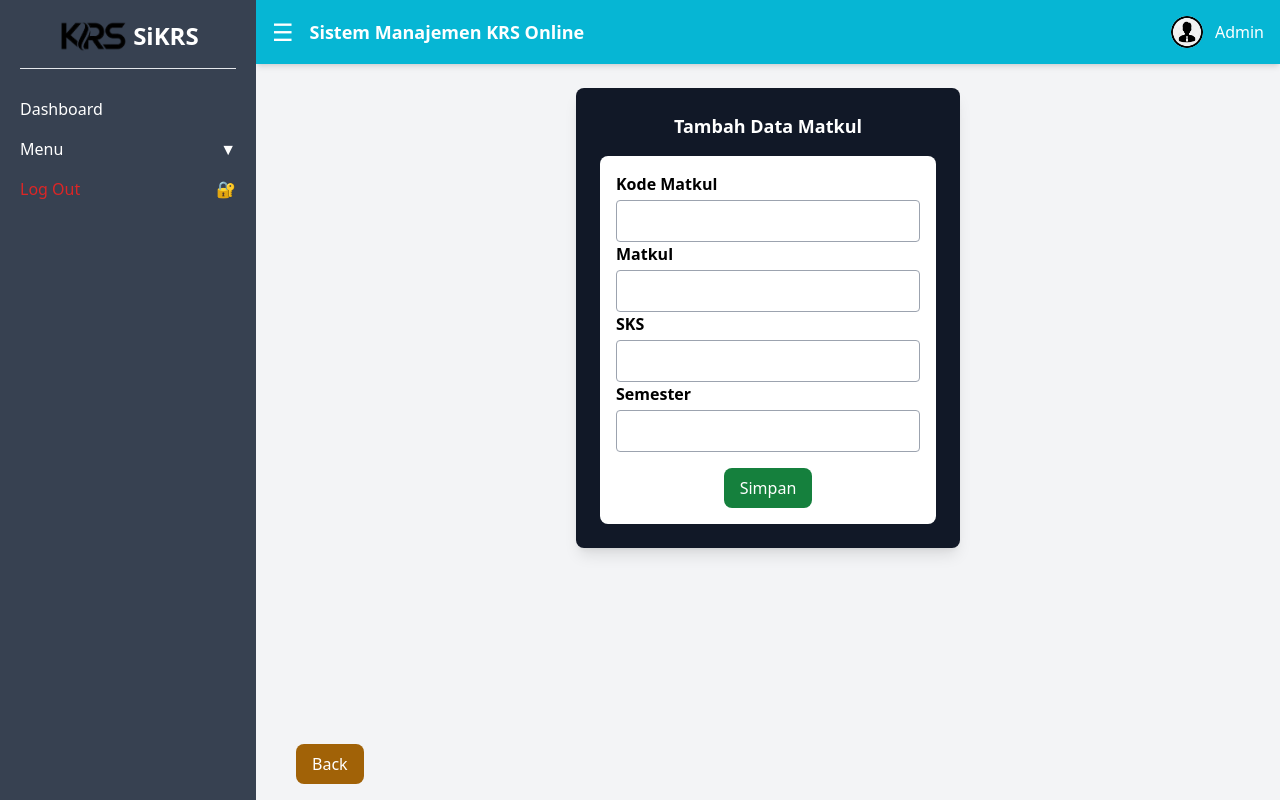
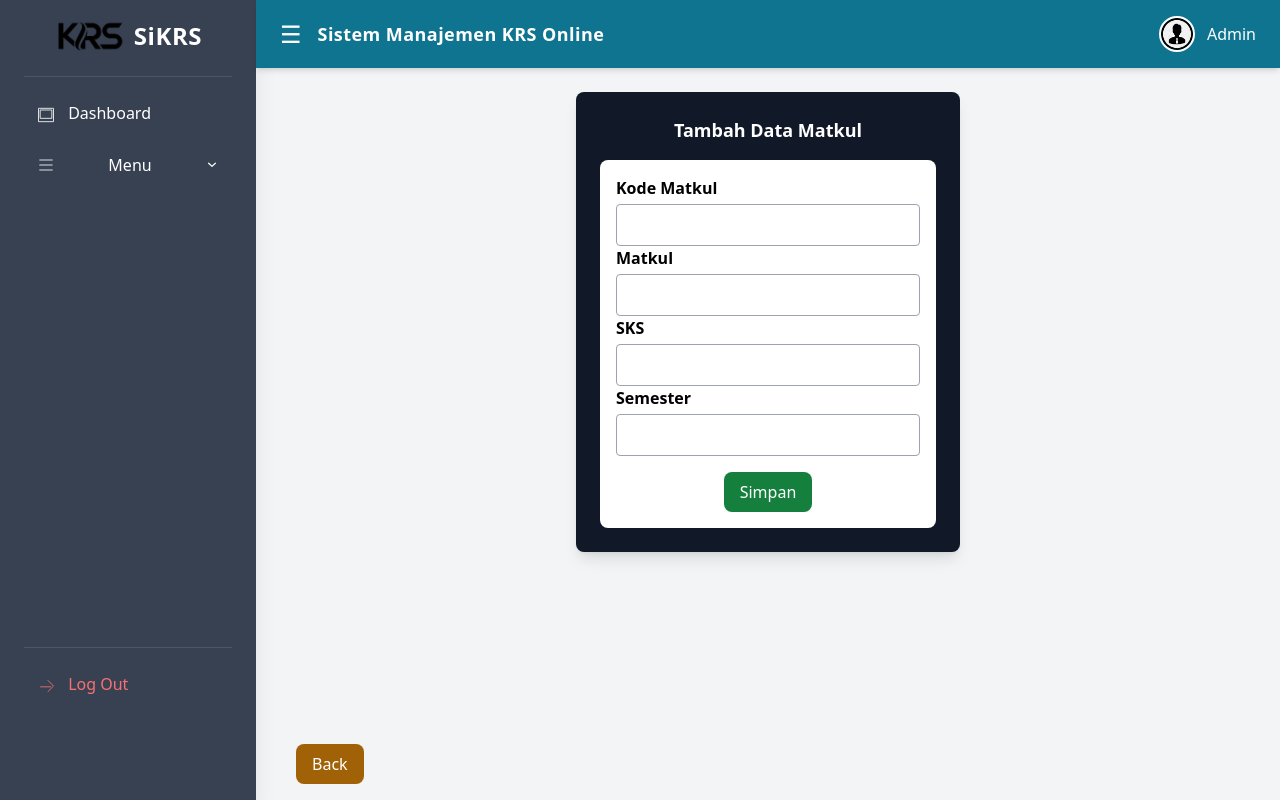
Before and after one commit to deviarynn/PBF-frontendSIKRS, a Laravel app: page /admin/tambahMatkul in a window 1280 px wide. Run offline with Laravel 10, Linux system fonts and the light colour scheme; some libraries are stand-ins or nearby versions.

Commit message:
new update

```diff
--- a/resources/views/admin/tambahMatkul.blade.php
+++ b/resources/views/admin/tambahMatkul.blade.php
@@ -6,101 +6,110 @@
   <title>SiKRS - Data Matkul</title>
   <script src="https://cdn.tailwindcss.com"></script>
   <script>
-        let isDropdownOpen = false; // Menyimpan status dropdown
+    let isDropdownOpen = false;
 
     function toggleDropdown() {
-            let dropdown = document.getElementById("dropdownMenu");
-            let menuMatkul = document.getElementById("menuMatkul");
+      const dropdown = document.getElementById("dropdownMenu");
+      const icon = document.getElementById("dropdownIcon");
 
-            isDropdownOpen = !isDropdownOpen; // Ubah status dropdown
+      isDropdownOpen = !isDropdownOpen;
+      dropdown.classList.toggle("hidden");
+      dropdown.classList.toggle("opacity-100");
 
-            if (isDropdownOpen) {
-                dropdown.classList.remove("hidden");
-                dropdown.classList.add("opacity-80", "backdrop-blur-md");
-                menuMatkul.classList.add("bg-gray-500", "text-white", "rounded");
-            } else {
+      icon.classList.toggle("rotate-180", isDropdownOpen);
+    }
+
+    document.addEventListener("click", function (event) {
+      const dropdown = document.getElementById("dropdownMenu");
+      const menuButton = document.getElementById("menuButton");
+
+      if (!dropdown.contains(event.target) && !menuButton.contains(event.target)) {
+        isDropdownOpen = false;
         dropdown.classList.add("hidden");
-                dropdown.classList.remove("opacity-80", "backdrop-blur-md");
-                menuMatkul.classList.remove("bg-gray-500", "text-white", "rounded");
+        document.getElementById("dropdownIcon").classList.remove("rotate-180");
+      }
+    });
+
+    function confirmLogout() {
+      if (confirm("Apakah Anda yakin ingin keluar?")) {
+        window.location.href = "{{ route('welcome') }}";
       }
     }
 
-        function keepDropdownOpen(event) {
-            event.stopPropagation(); // Mencegah dropdown tertutup saat klik di dalamnya
-        }
+    document.addEventListener("DOMContentLoaded", function () {
+      const toggleButton = document.getElementById("toggleSidebar");
+      const sidebar = document.getElementById("sidebar");
+      const mainContent = document.querySelector(".ml-64");
 
-        function openDataMatkul() {
-            isDropdownOpen = true; // Pastikan dropdown tetap terbuka
-            document.getElementById("dropdownMenu").classList.remove("hidden");
-            document.getElementById("dropdownMenu").classList.add("opacity-50", "backdrop-blur-md");
-
-            // Highlight menu "Data Mahasiswa"
-            document.getElementById("menuMatkul").classList.add("bg-gray-500", "text-white", "rounded");
-        }
-
-        document.addEventListener("click", function(event) {
-            let dropdown = document.getElementById("dropdownMenu");
-            let menuButton = document.getElementById("menuButton");
-
-            if (!dropdown.contains(event.target) && event.target !== menuButton) {
-                isDropdownOpen = false; // Tutup dropdown jika klik di luar
-                dropdown.classList.add("hidden");
-                dropdown.classList.remove("opacity-50", "backdrop-blur-md");
-            }
+      toggleButton.addEventListener("click", function () {
+        sidebar.classList.toggle("-translate-x-full");
+        mainContent.classList.toggle("ml-64");
+        mainContent.classList.toggle("ml-0");
+      });
     });
   </script>
 </head>
-<body class="bg-gray-100">
-    <div class="flex h-screen">
+<body class="bg-gray-100 text-gray-800">
+<div class="flex h-screen overflow-hidden">
+
   <!-- Sidebar -->
-        <aside class="w-64 bg-gray-700 text-white p-5 fixed h-full">
-            <div class="text-center mb-4 flex items-center justify-center">
-                <img src="{{ asset('image/krs.png') }}" alt="Logo SiKRS" class="h-8 mr-1">
-                <h2 class="text-2xl font-bold text-white">SiKRS</h2>
+  <aside id="sidebar" class="w-64 bg-gray-700 text-white px-6 pt-5 pb-24 fixed h-full shadow-xl flex flex-col transform transition-transform duration-300">
+    <div class="flex items-center justify-center mb-6">
+      <img src="{{ asset('image/krs.png') }}" alt="Logo SiKRS" class="h-8 mr-2">
+      <h2 class="text-2xl font-bold tracking-wide">SiKRS</h2>
     </div>
-            <hr>
-            <ul class="mt-5">
-                <li class="py-2"><a href="/admin/dashboard " class="block">Dashboard</a></li>
-                <li class="py-2 relative">
-                    <button id="menuButton" onclick="toggleDropdown()" class="block w-full text-left flex justify-between items-center">Menu <span>▼</span></button>
-                    <ul id="dropdownMenu" class="hidden bg-gray-600 mt-2 rounded" onclick="keepDropdownOpen(event)">
-                        <li class="py-2 px-4 hover:bg-gray-500"><a href="/admin/dataMhs">Data Mahasiswa</a></li>
-                        <li class="py-2 px-4 hover:bg-gray-500"><a href="/admin/dataProdi">Data Prodi</a></li>
-                        <li id="menuMatkul" class="py-2 px-4 hover:bg-gray-500">
-                            <a href="/admin/dataMatkul" onclick="openDataMatkul()">Data Matkul</a>
+    <hr class="border-gray-600 mb-4">
+    <ul class="flex-1">
+      <li class="mb-3">
+        <a href="/admin/dashboard" class="block py-2 px-3 rounded hover:bg-cyan-600 transition">
+          <svg class="w-5 h-5 inline-block mr-2" fill="none" stroke="currentColor" viewBox="0 0 24 24">
+            <path d="M3 4v16h18V4H3zm2 12V6h14v10H5z" />
+          </svg> Dashboard
+        </a>
       </li>
-                        <li class="py-2 px-4 hover:bg-gray-500"><a href="/admin/dataKelas">Data Kelas</a></li>
-                        <li class="py-2 px-4 hover:bg-gray-500"><a href="/admin/dataKRS">Data KRS</a></li>
+
+      <li class="mb-3 relative">
+        <button id="menuButton" onclick="toggleDropdown()" class="flex items-center justify-between w-full py-2 px-3 rounded hover:bg-cyan-600 transition">
+          <svg class="w-5 h-5 inline-block mr-2" fill="none" stroke="currentColor" viewBox="0 0 24 24">
+            <path d="M4 6h16M4 12h16M4 18h16" />
+          </svg> Menu
+          <svg id="dropdownIcon" class="ml-2 h-4 w-4 transform transition-transform" fill="currentColor" viewBox="0 0 20 20">
+            <path d="M5.23 7.21a.75.75 0 011.06-.02L10 10.586l3.71-3.37a.75.75 0 011.02 1.1l-4.25 3.86a.75.75 0 01-1.02 0L5.25 8.29a.75.75 0 01-.02-1.06z" />
+          </svg>
+        </button>
+
+        <ul id="dropdownMenu" class="hidden absolute left-0 w-full mt-1 bg-gray-500 text-sm rounded shadow-lg opacity-100 z-20">
+          <li><a href="/admin/dataMhs" class="block py-2 px-4 hover:bg-gray-600">Data Mahasiswa</a></li>
+          <li><a href="/admin/dataProdi" class="block py-2 px-4 hover:bg-gray-600">Data Prodi</a></li>
+          <li><a href="/admin/dataMatkul" class="block py-2 px-4 hover:bg-gray-600 bg-cyan-700 text-white font-semibold">Data Matkul</a></li>
+          <li><a href="/admin/dataKelas" class="block py-2 px-4 hover:bg-gray-600">Data Kelas</a></li>
+          <li><a href="/admin/dataKRS" class="block py-2 px-4 hover:bg-gray-600">Data KRS</a></li>
         </ul>
-                </li>
-                <li class="py-2 text-red-600 flex justify-between items-center">
-                    <a href="#" onclick="confirmLogout()" class="block flex justify-between items-center w-full">
-                        Log Out <span>🔐</span>
-                    </a>
       </li>
     </ul>
 
-            <script>
-                function confirmLogout() {
-                    let confirmAction = confirm("Apakah Anda yakin ingin keluar?");
-                    if (confirmAction) {
-                        window.location.href = "{{ route('welcome') }}"; // Arahkan ke halaman welcome
-                    }
-                }
-            </script>
+    <div class="mt-auto">
+      <li class="mt-6 pt-4 border-t border-gray-600 text-red-400 list-none">
+        <a href="#" onclick="confirmLogout()" class="block py-2 px-3 rounded hover:bg-red-600 hover:text-white transition">
+          <svg class="w-5 h-5 inline-block mr-2" fill="none" stroke="currentColor" viewBox="0 0 24 24">
+            <path d="M14 5l7 7-7 7M5 13h13"></path>
+          </svg> Log Out
+        </a>
+      </li>
+    </div>
   </aside>
 
-        <!-- Main Content -->
-        <div class="flex-1 ml-64">
+        <!-- Main content -->
+        <div class="flex-1 ml-64 transition-all duration-300">
             <!-- Navbar -->
-            <nav class="bg-cyan-500 text-white p-4 flex justify-between items-center shadow-md w-full">
+            <nav class="bg-cyan-700 text-white px-6 py-4 flex justify-between items-center shadow-md sticky top-0 z-10">
             <div class="flex items-center space-x-4">
-                    <button class="text-2xl">&#9776;</button> <!-- Strip tiga -->
-                    <h1 class="text-lg font-bold">Sistem Manajemen KRS Online</h1>
+                <span id="toggleSidebar" class="text-2xl cursor-pointer">&#9776;</span>
+                <h1 class="text-lg font-bold tracking-wide">Sistem Manajemen KRS Online</h1>
             </div>
             <div class="flex items-center space-x-3">
-                    <img src="{{ asset('image/admin.png') }}" alt="👨‍💼" class="h-8 w-8 rounded-full">
-                    <span>Admin</span>
+                <img src="{{ asset('image/admin.png') }}" alt="Admin" class="h-9 w-9 rounded-full border-2 border-white">
+                <span class="font-medium">Admin</span>
             </div>
             </nav>
 
```
Also changed, not shown: resources/views/admin/dataKelas.blade.php (+85 -79 lines), resources/views/admin/dataMatkul.blade.php (+9 -7 lines), resources/views/admin/dataMhs.blade.php (+9 -7 lines), resources/views/admin/dataProdi.blade.php (+9 -7 lines). Lines whose indentation alone changed are shown as unchanged.
